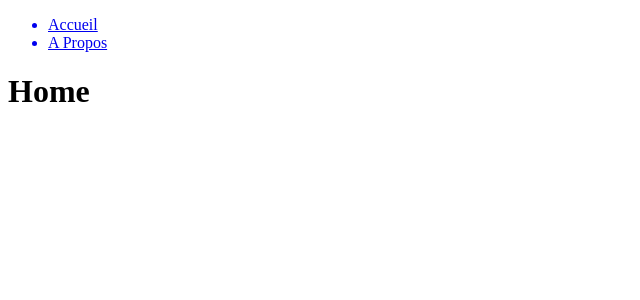
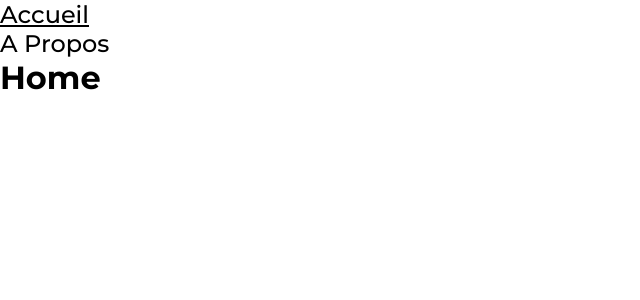
Before and after one commit to BetaPeche/Kasa, a React (Vite) app: page / in a window 1280 px wide. Shown: the top 300 px of the page, without its empty margins (0-640 px from the left). Built offline with nearby package versions, Linux system fonts and the light colour scheme.

Commit message:
Add style

```diff
--- a/src/components/Navigation.jsx
+++ b/src/components/Navigation.jsx
@@ -5,13 +5,13 @@ const Navigation = () => {
         <ul>
             <NavLink
                 to="/"
-                className={(nav) => (nav.isActive ? "nav-active" : "")}
+                className={(nav) => (nav.isActive ? "active-link" : "")}
             >
                 <li>Accueil</li>
             </NavLink>
             <NavLink
                 to="/about"
-                className={(nav) => (nav.isActive ? "nav-active" : "")}
+                className={(nav) => (nav.isActive ? "active-link" : "")}
             >
                 <li>A Propos</li>
             </NavLink>
--- a/src/styles/_settings.scss
+++ b/src/styles/_settings.scss
@@ -1,19 +1,28 @@
+@import url('https://fonts.googleapis.com/css2?family=Montserrat:ital,wght@0,100..900;1,100..900&display=swap');
+
 @font-face {
   font-family: "font-1";
   src: url(../assets/fonts/JosefinSans-Medium.ttf);
 }
 
-$font-1: "font-1", sans-serif;
+$font-1: "Montserrat", sans-serif;
 
-$color-1: #61dafb;
-$color-2: salmon;
-$color-3: #282c34;
-$white: rgb(243, 243, 243);
+$color-1: #FF6060;
+// $color-2: salmon;
+$black: black;
+$white: white;
 
 @mixin verticalCenter {
   display: flex;
   justify-content: center;
   align-items: center;
+}
+
+@mixin font-montserrat($size, $bold, $color) {
+  font-family: $font-1;
+  font-size: $size;
+  color: $color;
+  font-weight: $bold;
 }
 
 * {
@@ -30,3 +39,6 @@ body {
 li {
   list-style-type: none;
 }
+a {
+  text-decoration: none;
+}
--- /dev/null
+++ b/src/styles/components/_navigation.scss
@@ -0,0 +1,7 @@
+.active-link{
+    text-decoration: underline;
+}
+
+a {
+    @include font-montserrat(24px, 500, $black);
+}
--- a/src/styles/index.scss
+++ b/src/styles/index.scss
@@ -1,5 +1,5 @@
-// @import "./settings";
-// @import "./components/navigation";
+@import "./settings";
+@import "./components/navigation";
 // @import "./components/logo";
 // @import "./components/countries";
 // @import "./components/card";
```
